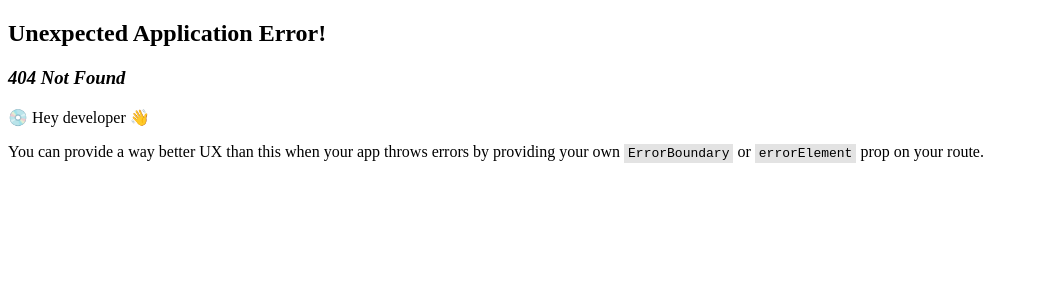
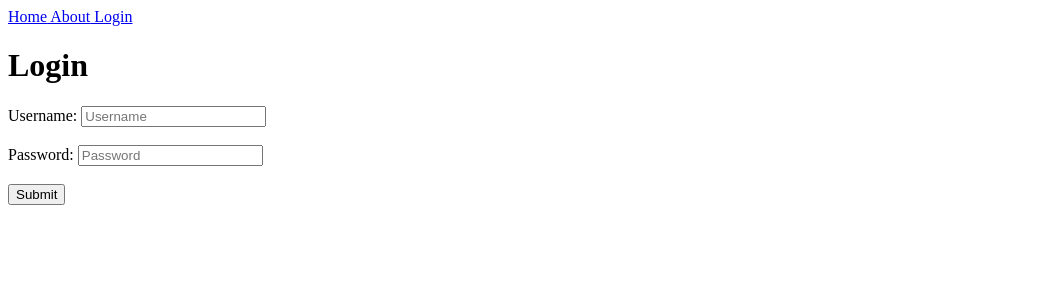
Before and after one commit to benjamin-jacobson/se-project-4-app, a React (Create React App) app in the folder client/src/: page /login in a window 1280 px wide. Before the commit this address had no page. Shown: the top 300 px of the page, without its empty margins (0-1039 px from the left). Built offline with nearby package versions, Linux system fonts and the light colour scheme; the HTML template or start-up script is replaced by a standard one.

Commit message:
adding pages and components, simple app.

```diff
--- /dev/null
+++ b/client/src/components/NavBar.js
@@ -0,0 +1,15 @@
+import { NavLink } from "react-router-dom";
+
+
+function NavBar() {
+
+  return (
+    <nav>
+      <NavLink to="/">  Home</NavLink>
+      <NavLink to="/about"> About</NavLink>
+      <NavLink to="/login"> Login</NavLink>
+    </nav>
+  )
+}
+
+  export default NavBar;
--- /dev/null
+++ b/client/src/pages/About.js
@@ -0,0 +1,18 @@
+import NavBar from "../components/NavBar";
+
+function About() {
+  return (
+    <>
+      <header>
+        <NavBar />
+      </header>
+      <main>
+        <h1>This is About component.</h1>
+      </main>
+    </>
+  )
+
+
+};
+
+export default About;
--- a/client/src/pages/Home.js
+++ b/client/src/pages/Home.js
@@ -1,5 +1,6 @@
 import { useState, useEffect } from "react"
 import UserCard from "../components/UserCard";
+import NavBar from "../components/NavBar";
 
 function Home() {
 
@@ -20,7 +21,7 @@ function Home() {
   return (
     <>
       <header>
-        {/*navbar here*/}
+        <NavBar />
       </header>
       <main>
         <h1>Home !</h1>
--- /dev/null
+++ b/client/src/pages/Login.js
@@ -0,0 +1,32 @@
+import NavBar from "../components/NavBar";
+
+function Login() {
+  return (
+    <>
+      <header>
+      <NavBar />
+      </header>
+      <main>
+        <h1>Login</h1>
+
+        <form>
+          <div>
+            <label for="username">Username: </label>
+            <input id="username" type="text" name="username" placeholder="Username" />
+          </div>
+          <br/>
+          <div>
+            <label for="password">Password: </label>
+            <input id="password" type="password" name="password" placeholder="Password" />
+          </div>
+          <br/>
+          <button type="submit">Submit</button>
+        </form>
+
+      </main>
+    </>
+  )
+
+};
+
+export default Login;
```
Also changed, not shown: client/src/index.js (+10 -0 lines), 1 other file (tests, documents, lock files or other folders).
